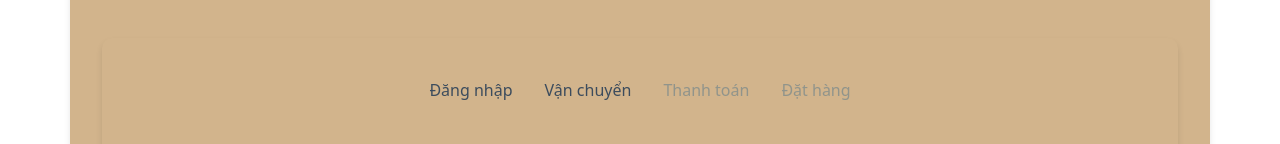
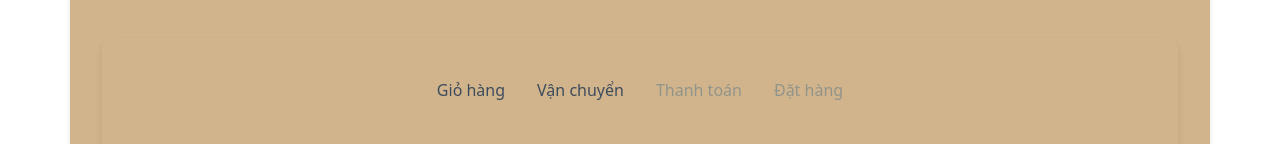
Before and after one commit to hieutran61/Menswear-Store, a React (Create React App) app in the folder frontend/: page /shipping in a window 1280 px wide. Shown: the part 286-430 px from the top of the page. Built offline with nearby package versions, Linux system fonts and the light colour scheme; sample sign-in values are in the browser's storage.

Commit message:
refactor: change some code

```diff
--- a/frontend/src/components/CheckoutSteps.jsx
+++ b/frontend/src/components/CheckoutSteps.jsx
@@ -7,11 +7,11 @@ const CheckoutSteps = ({ step1, step2, step3, step4 }) => {
     <Nav className='justify-content-center mb-4'>
       <Nav.Item>
         {step1 ? (
-          <LinkContainer to='/login'>
-            <Nav.Link>Đăng nhập</Nav.Link>
+          <LinkContainer to='/cart'>
+            <Nav.Link>Giỏ hàng</Nav.Link>
           </LinkContainer>
         ) : (
-          <Nav.Link disabled>Đăng nhập</Nav.Link>
+          <Nav.Link disabled>Giỏ hàng</Nav.Link>
         )}
       </Nav.Item>
 
--- a/frontend/src/screens/CartScreen.jsx
+++ b/frontend/src/screens/CartScreen.jsx
@@ -20,9 +20,6 @@ import { toast } from 'react-toastify';
 const CartScreen = () => {
   const navigate = useNavigate();
   const dispatch = useDispatch();
-
-  // const cart = useSelector((state) => state.cart);
-  // const { cartItems } = cart;
 
   const {
     data: cartItems,
```
